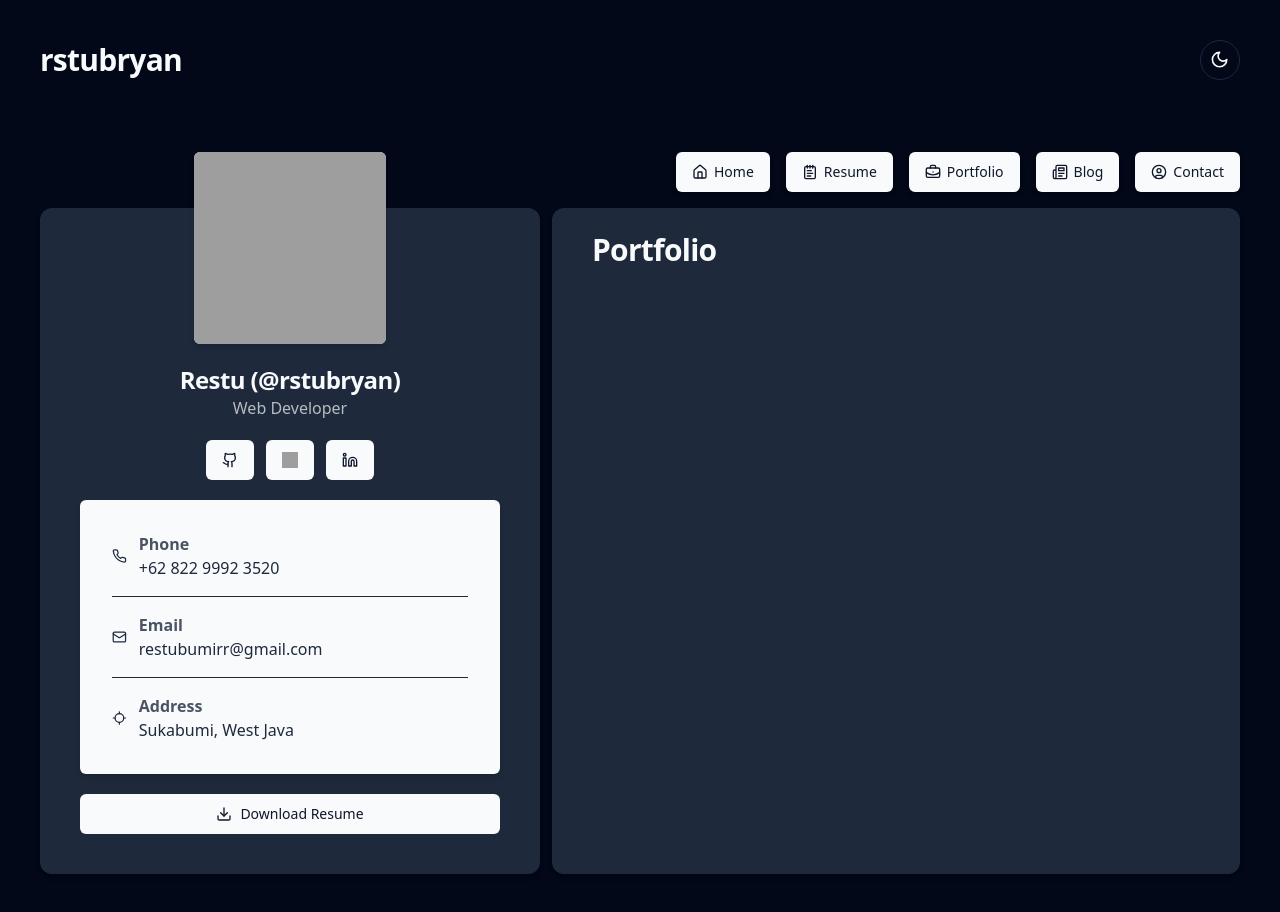
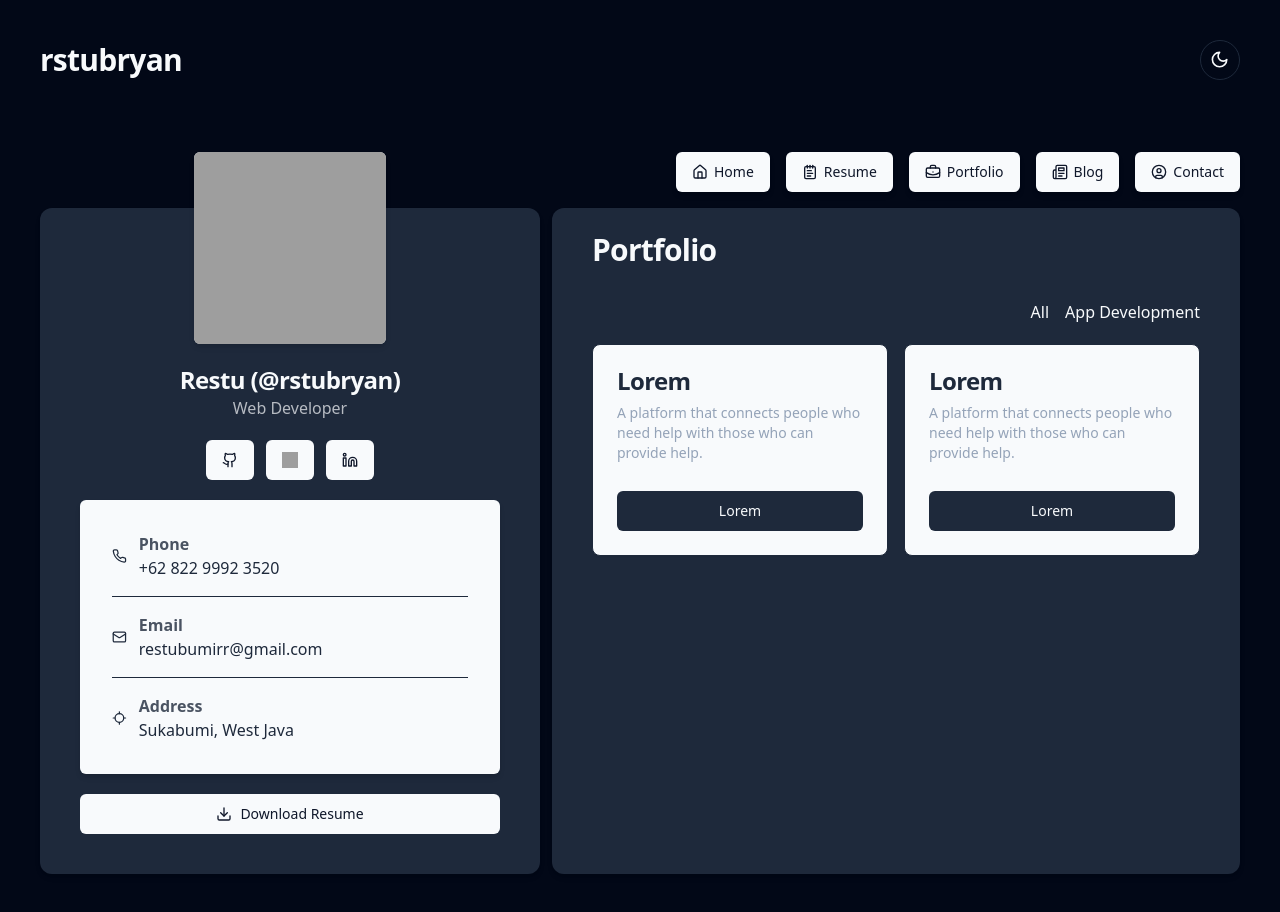
Before and after one commit to rstubryan/-rstubryan, a React (Vite) app: page /portfolio in a window 1280 px wide. Built offline with nearby package versions, Linux system fonts and the light colour scheme; grey boxes are pictures that could not be loaded.

Commit message:
styling(content): add portfolio styling card

```diff
--- a/src/components/organisms/PortfolioContent/index.tsx
+++ b/src/components/organisms/PortfolioContent/index.tsx
@@ -1,10 +1,85 @@
 import ContentTitle from "@/components/molecules/ContentTitle";
+import {
+  Card,
+  CardDescription,
+  CardFooter,
+  CardHeader,
+  CardTitle,
+} from "@/components/ui/card.tsx";
+import { Link } from "react-router-dom";
+import { Button } from "@/components/ui/button.tsx";
 
 export default function PortfolioContent() {
+  const portfolioCard = [
+    {
+      id: 1,
+      title: "Lorem",
+      description:
+        "A platform that connects people who need help with those who can provide help.",
+      link: "/lorem",
+      footer: "Lorem",
+    },
+    {
+      id: 2,
+      title: "Lorem",
+      description:
+        "A platform that connects people who need help with those who can provide help.",
+      link: "/lorem",
+      footer: "Lorem",
+    },
+  ];
+
+  const linkItems = [
+    {
+      id: 1,
+      link: "/all",
+      content: "All",
+    },
+    {
+      id: 2,
+      link: "/app-development",
+      content: "App Development",
+    },
+  ];
+
   return (
     <>
       <ContentTitle heading={`Portfolio`} description={``} />
-      <div className=""></div>
+      <div className="w-full flex justify-end py-5 gap-4">
+        {linkItems.map((item) => (
+          <Link
+            key={item.id}
+            to={item.link}
+            className={`hover:underline hover:underline-offset-4`}
+          >
+            <p>{item.content}</p>
+          </Link>
+        ))}
+      </div>
+      <div className="w-full gap-4 grid grid-cols-2">
+        {portfolioCard.map((item) => (
+          <Card
+            key={item.id}
+            className="bg-secondary dark:bg-primary text-primary dark:text-secondary"
+          >
+            <CardHeader>
+              <CardTitle>{item.title}</CardTitle>
+              <CardDescription className={`py-1`}>
+                {item.description}
+              </CardDescription>
+            </CardHeader>
+            <CardFooter>
+              <Link to={item.link} className={`w-full`}>
+                <Button
+                  className={`w-full bg-primary dark:bg-secondary text-secondary dark:text-primary`}
+                >
+                  {item.footer}
+                </Button>
+              </Link>
+            </CardFooter>
+          </Card>
+        ))}
+      </div>
     </>
   );
 }
```
